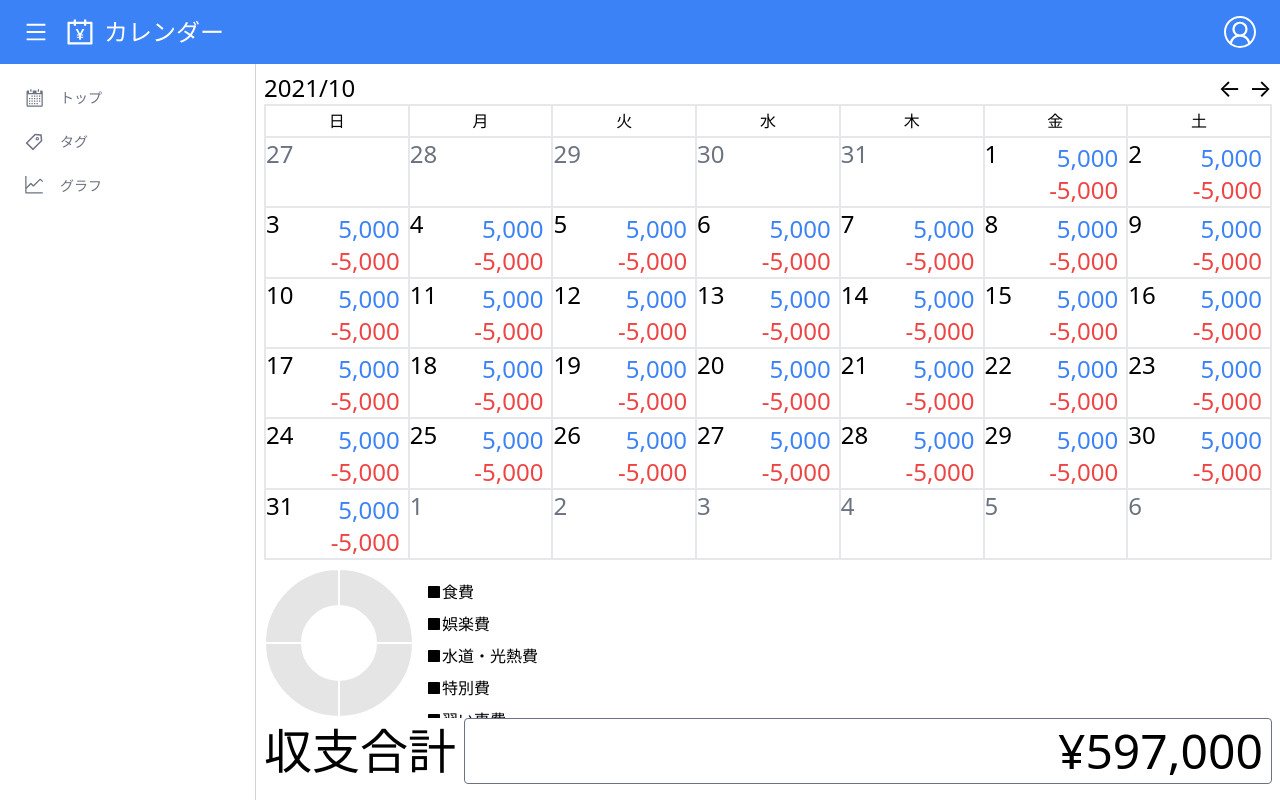
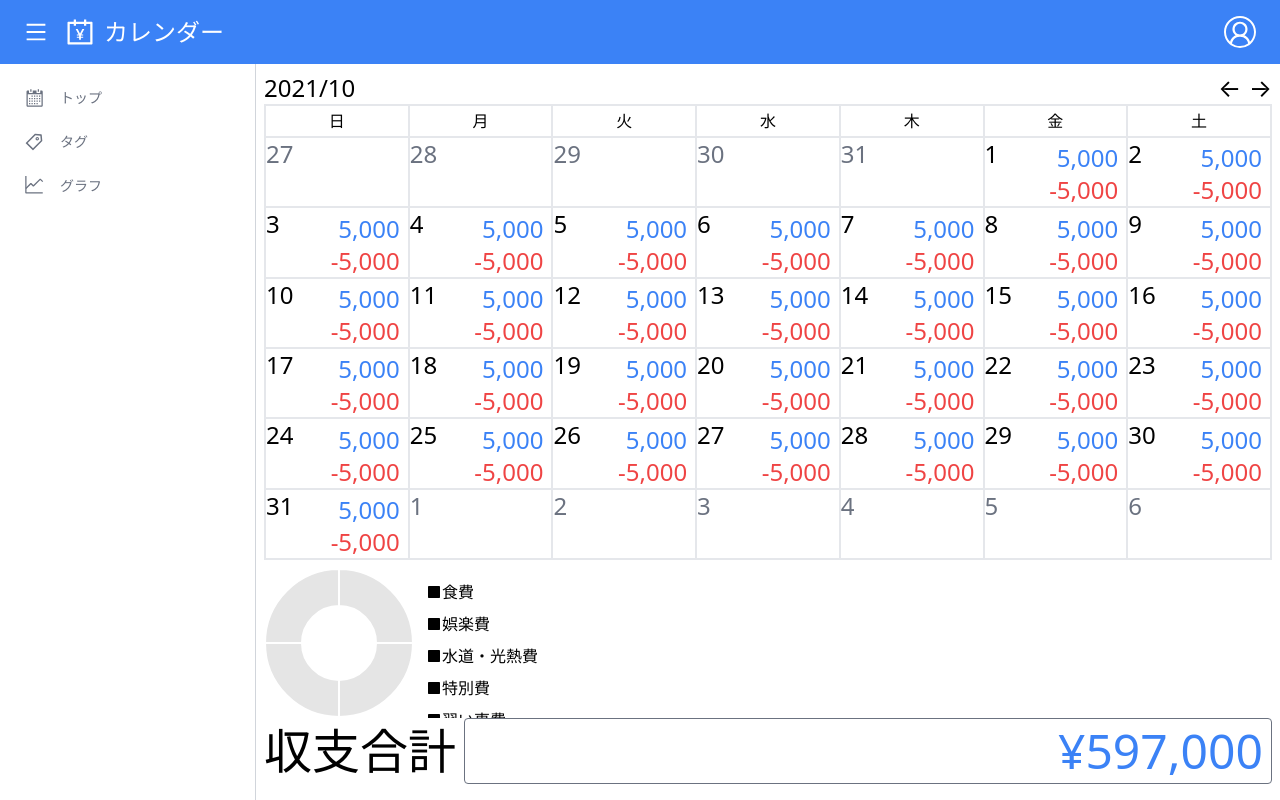
Before and after one commit to masasami/money-management-app, a Next.js app: page /top in a window 1280 px wide. Built offline with nearby package versions, Linux system fonts and the light colour scheme.

Commit message:
top 収支合計に応じて文字色が変わるように

```diff
--- a/pages/top.tsx
+++ b/pages/top.tsx
@@ -9,13 +9,22 @@ import { Account } from 'interfaces/account'
 
 const Top: NextPage = () => {
   const [accounts, setAccounts] = useState<Account[]>([])
-
-  const balance = 200000
+  const [balance, setBalance] = useState(0)
 
   useEffect(() => {
     ;(async () => {
-      const accounts = await (await fetch('/data/accounts.json')).json()
+      const accounts: Account[] = await (
+        await fetch('/data/accounts.json')
+      ).json()
       setAccounts(accounts)
+
+      setBalance(
+        accounts.reduce((prev, account) => {
+          const debit = account.debit ? account.debit : 0
+          const credit = account.credit ? account.credit : 0
+          return prev + debit - credit
+        }, 0)
+      )
     })()
   }, [])
 
@@ -51,15 +60,13 @@ const Top: NextPage = () => {
           {/* 収支 */}
           <div className="w-full flex items-center">
             <span className="text-base md:text-5xl">収支合計</span>
-            <div className="text-right border rounded border-gray-500 ml-2 text-base md:text-5xl p-2 flex-1">
-              ¥
-              {accounts
-                .reduce((prev, account) => {
-                  const debit = account.debit ? account.debit : 0
-                  const credit = account.credit ? account.credit : 0
-                  return prev + debit - credit
-                }, 0)
-                .toLocaleString()}
+            <div
+              className={`text-right border rounded border-gray-500 ml-2 text-base md:text-5xl p-2 flex-1
+              ${balance > 0 && 'text-blue-500'}
+              ${balance < 0 && 'text-red-500'}
+              `}
+            >
+              ¥{balance.toLocaleString()}
             </div>
           </div>
         </div>
```
